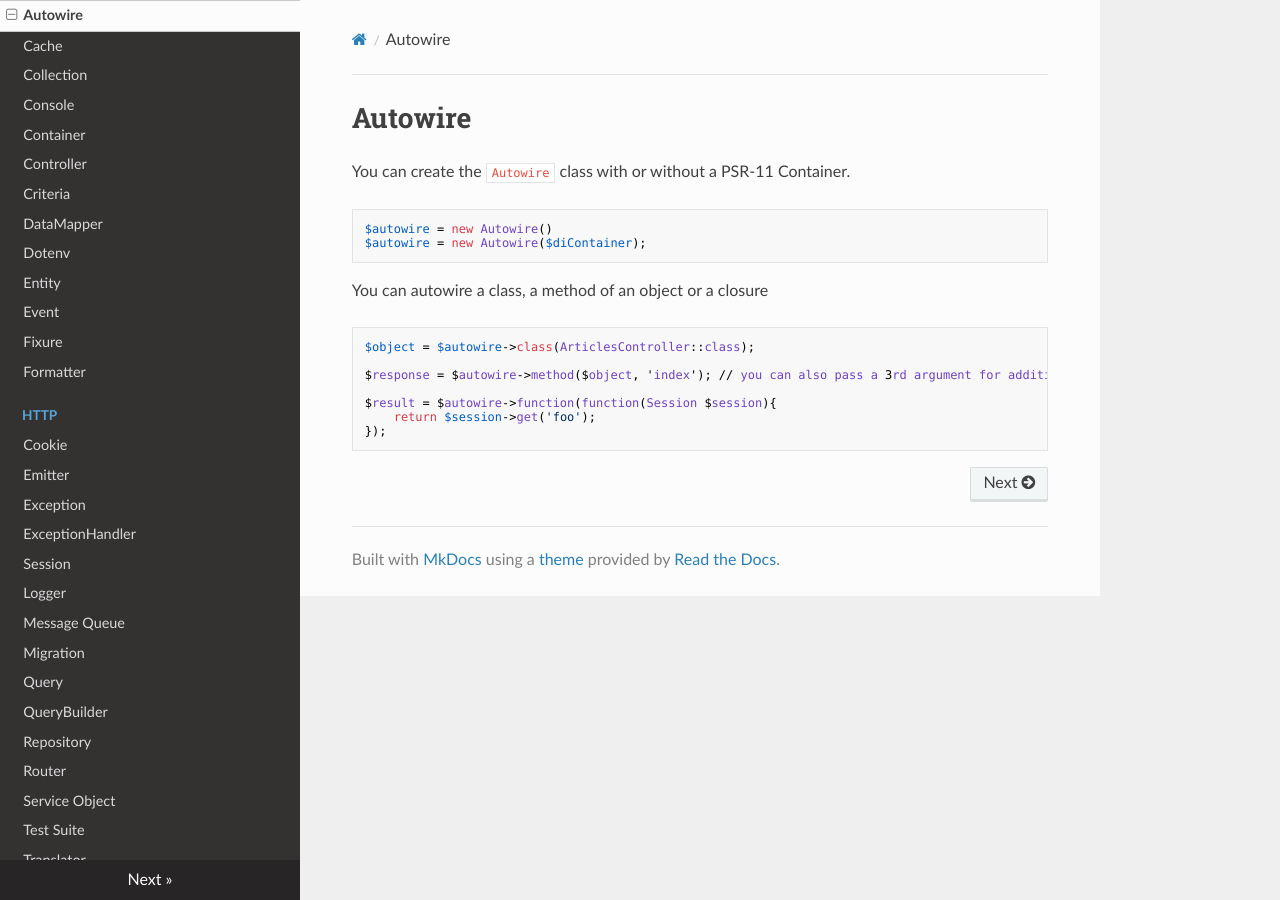
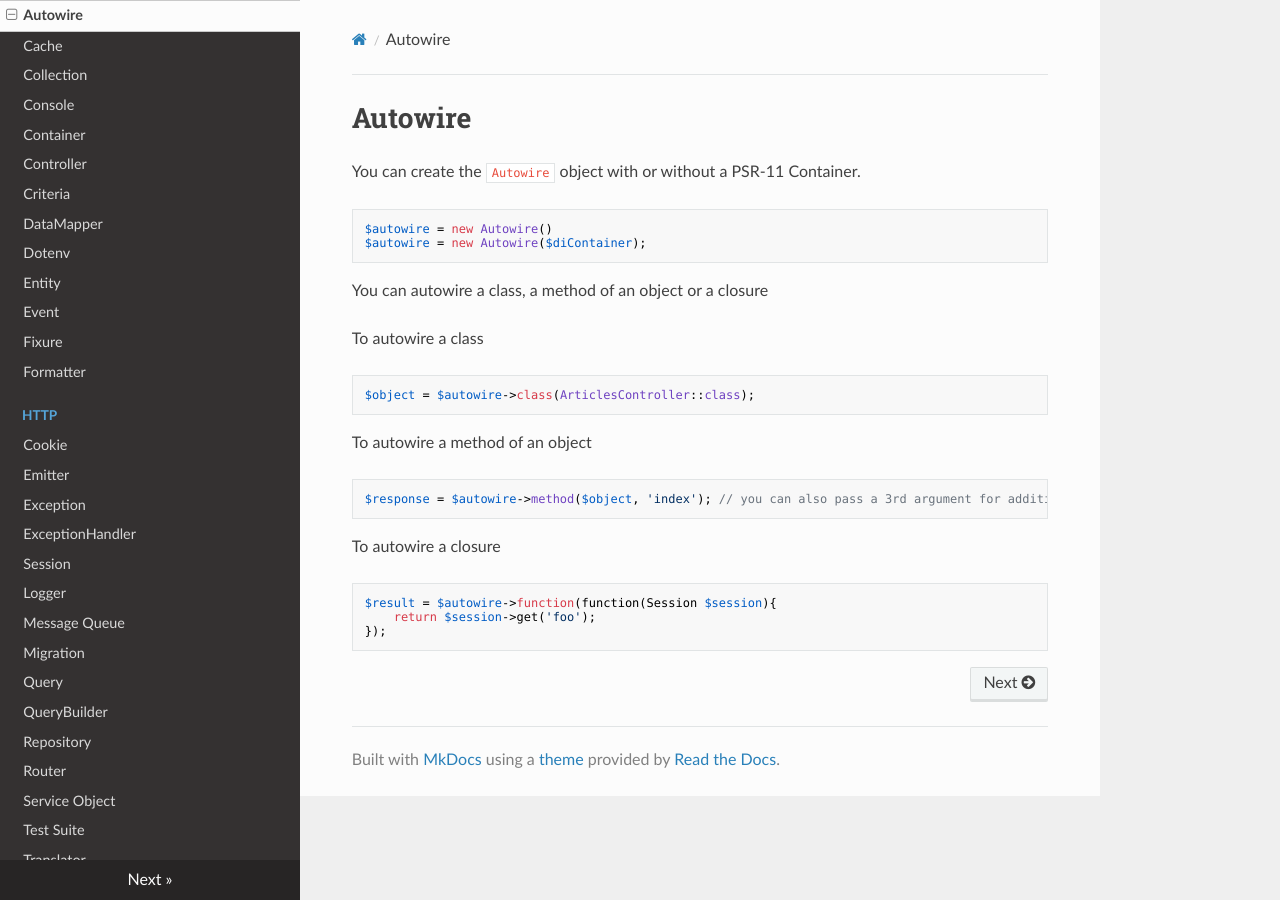
Before and after one commit to amandasharief/lightning, an MkDocs documentation site: the page built from docs/autowire.md, in a window 1280 px wide. Built offline with MkDocs 1.6.1, drawn with Linux system fonts in a browser that asks for light colours; nearby versions of some CDN libraries.

Commit message:
improved doc

````diff
--- a/docs/autowire.md
+++ b/docs/autowire.md
@@ -1,6 +1,6 @@
 # Autowire
 
-You can create the `Autowire` class with or without a PSR-11 Container.
+You can create the `Autowire` object with or without a PSR-11 Container.
 
 ```php
 $autowire = new Autowire()
@@ -9,11 +9,19 @@ $autowire = new Autowire($diContainer);
 
 You can autowire a class, a method of an object or a closure
 
+To autowire a class
 ```php
 $object = $autowire->class(ArticlesController::class);
+```
 
+To autowire a method of an object
+```php
 $response = $autowire->method($object, 'index'); // you can also pass a 3rd argument for additional params
+```
 
+To autowire a closure
+
+```php
 $result = $autowire->function(function(Session $session){
     return $session->get('foo');
 });
````
